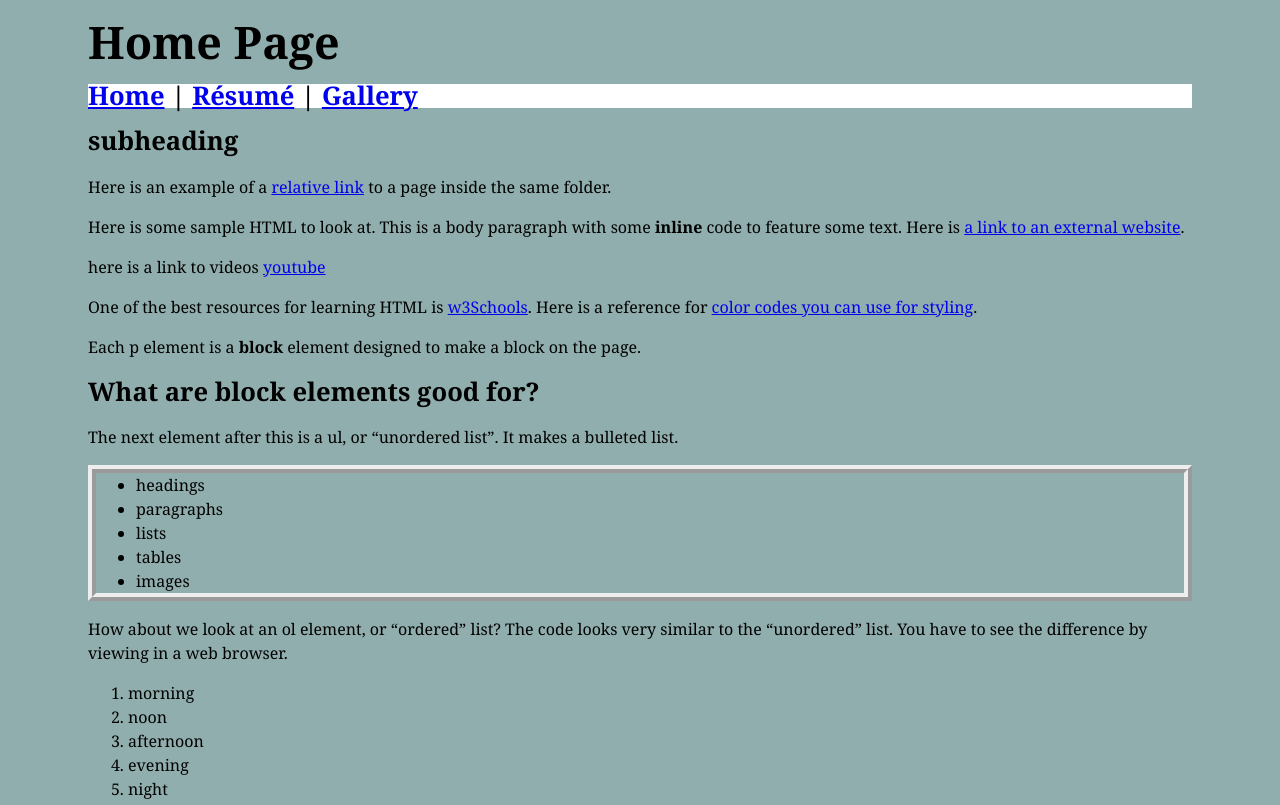
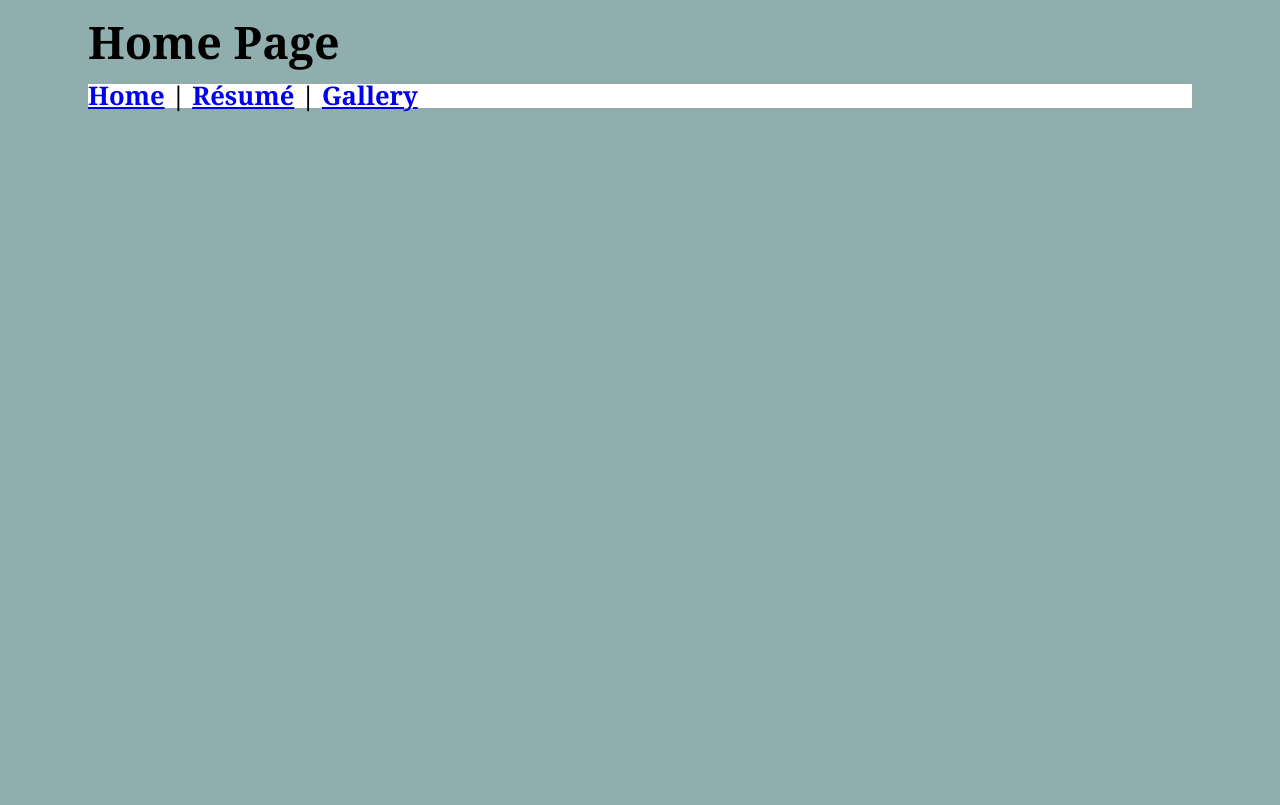
Before and after one commit to EmryB/Portfolio, a plain HTML site: page docs/index.html in a window 1280 px wide. Shown: the top 805 px of the page. Drawn offline with Linux system fonts and the light colour scheme.

```diff
--- a/docs/index.html
+++ b/docs/index.html
@@ -21,44 +21,8 @@
     <body>
         <!-- CONTENT FOR DISPLAY. The <body> element holds the content we see in the display window on the web browser.-->
         <h1>Home Page</h1>
-
         <nav>
-            <a href="index.html">Home</a> | <a href="about.html">Résumé</a> | <a href="gallery.html">Gallery</a>
-
-        </nav>
-        <h2>subheading</h2>
-        <p>Here is an example of a <a href="about.html">relative link</a> to a page inside the same folder.</p>
-        <p>Here is some sample HTML to look at. This is a body paragraph with some
-                <strong>inline</strong> code to feature some text. Here is <a
-                href="https://behrend.psu.edu/penn-state-behrend">a link to an external
-            website</a>.</p>
-        here is a link to videos <a href="https://www.youtube.com/">youtube</a>
-        <p>One of the best resources for learning HTML is <a href="https://www.w3schools.com/html/default.asp">w3Schools</a>.
-            Here is a reference for <a href="https://htmlcolorcodes.com/">color codes you can use for styling</a>.</p>
-        <p>Each p element is a <strong>block</strong> element designed to make a block on the
-            page.</p>
-        <h2>What are block elements good for?</h2>
-        <p>The next element after this is a ul, or <q>unordered list</q>. It makes a bulleted list.</p>
-        <ul>
-            <li>headings</li>
-            <li>paragraphs</li>
-            <li>lists</li>
-            <li>tables</li>
-            <li>images</li>
-        </ul>
-
-        <p>How about we look at an ol element, or <q>ordered</q> list? The code looks very similar to the <q>unordered</q> list.
-            You have to see the difference by viewing in a web browser.</p>
-        <ol>
-            <li>morning</li>
-            <li>noon</li>
-            <li>afternoon</li>
-            <li>evening</li>
-            <li>night</li>
-        </ol>
-        <figure>
-            <img src="images/littleNewt.jpg"/>
-            <figcaption>a stylized image of a firebelly newt that Dr. B made as a web logo on <a href="https://newtfire.org">newtfire.org</a></figcaption>
-        </figure>
+            <a href="index.html">Home</a> | <a href="about.html">Résumé</a> | <a href="gallery.html"
+                >Gallery</a></nav>
     </body>
 </html>
```
